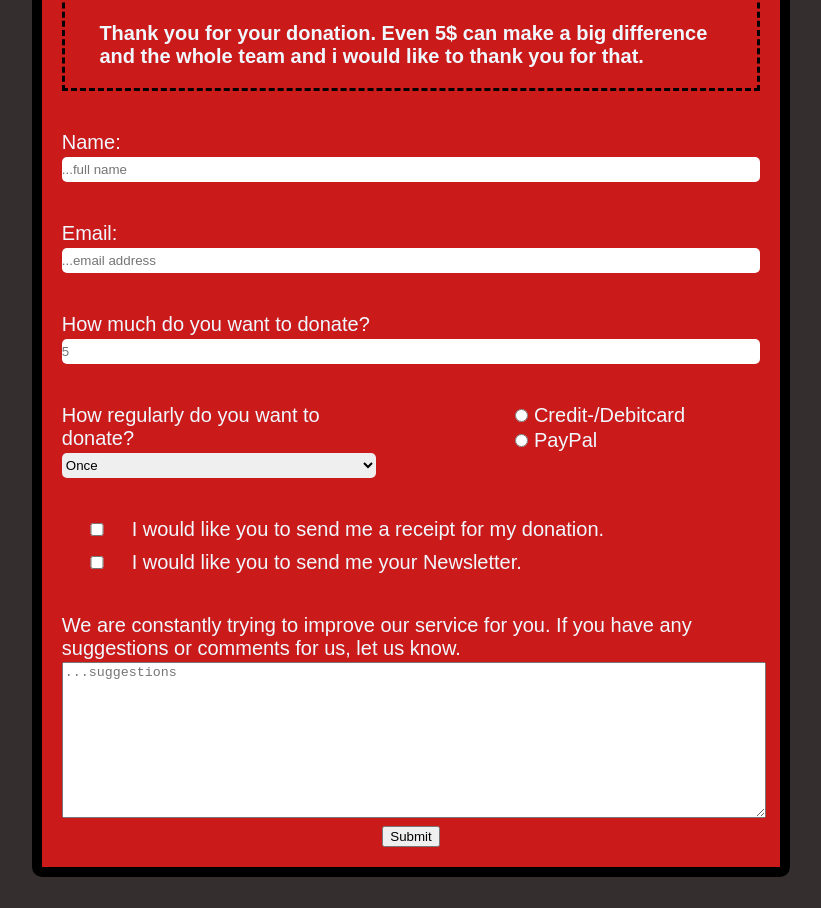
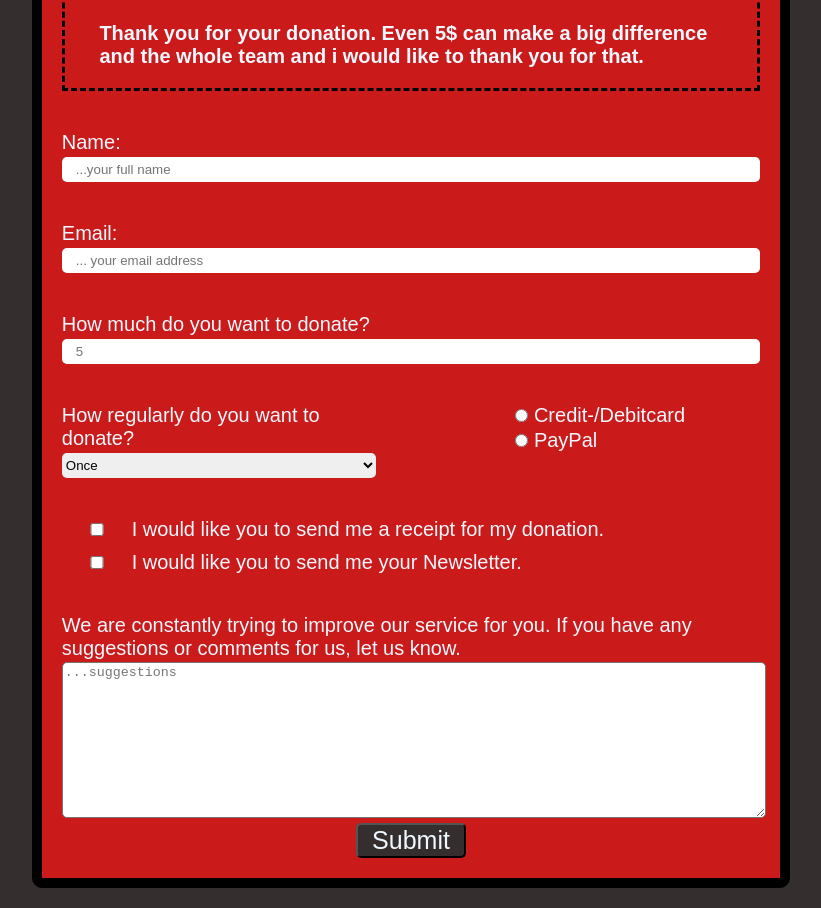
Before and after one commit to ERIKDE84/Survey-Form, a plain HTML site: page index.html in a window 1280 px wide. Shown: the part 130-1038 px from the top of the page, without its empty margins (229-1050 px from the left). Drawn offline with Linux system fonts and the light colour scheme.

Commit message:
added styles to submit-button

```diff
--- a/index.html
+++ b/index.html
@@ -20,10 +20,10 @@
 
         <form id="survey-form" action="">
             <label id="name-label" for="name">Name:</label>
-            <input id="name" type="text" placeholder="...full name" required>
+            <input id="name" type="text" placeholder="...your full name" required>
 
             <label id="email-label" for="email">Email:</label>
-            <input id="email" type="email" placeholder="...email address" required>
+            <input id="email" type="email" placeholder="... your email address" required>
 
             <label id="number-label" for="number">How much do you want to donate?</label>
             <input id="number" type="number" min="1" max="10000" placeholder="5" required>
--- a/styles.css
+++ b/styles.css
@@ -35,9 +35,9 @@ form label{
     margin: 40px auto 2px auto;
 }
 form input{
-    width: 100%;
+    width: 96%;
     height: 25px;
-    padding: 0px;
+    padding: 0px 2%;
     border: 0px;
     border-radius: 5px;
     outline: none;
@@ -87,4 +87,19 @@ form .paymentservice{
     outline: none;
     width: 100%;
     height: 15%;
+    border-radius: 5px;
 }
+#submit{
+    height: auto;
+    min-width: 110px;
+    border-radius: 5px;
+    background: var(--main-color);
+    font-size: 25px;
+    color: aliceblue;
+}
+#submit:focus{
+    background-color: var(--second-color);
+}
+#submit, input, select:hover{
+    cursor: pointer;
+}
```
